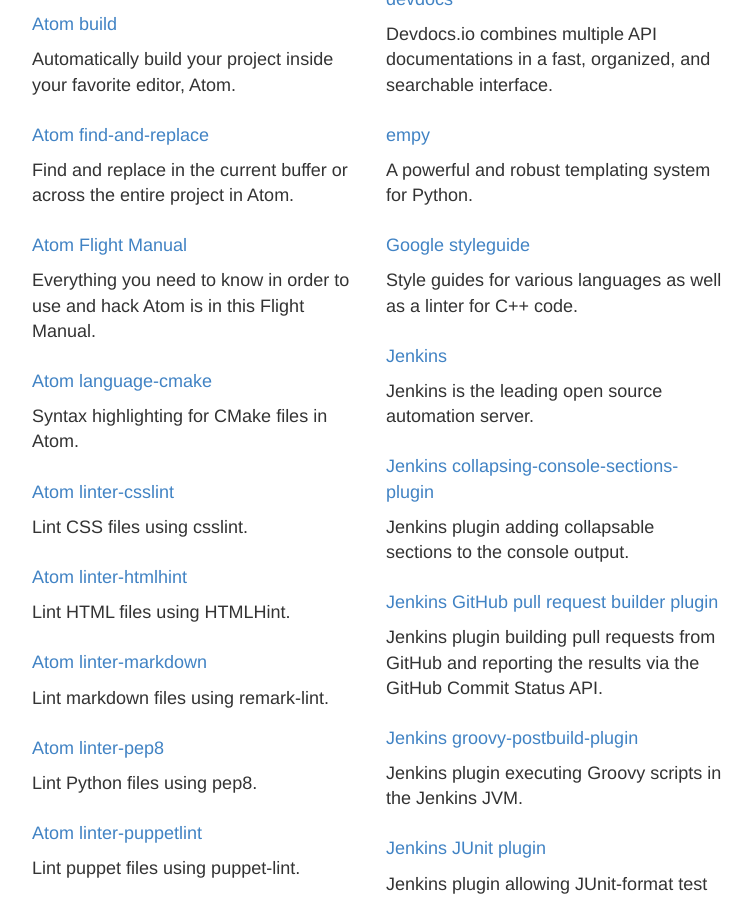
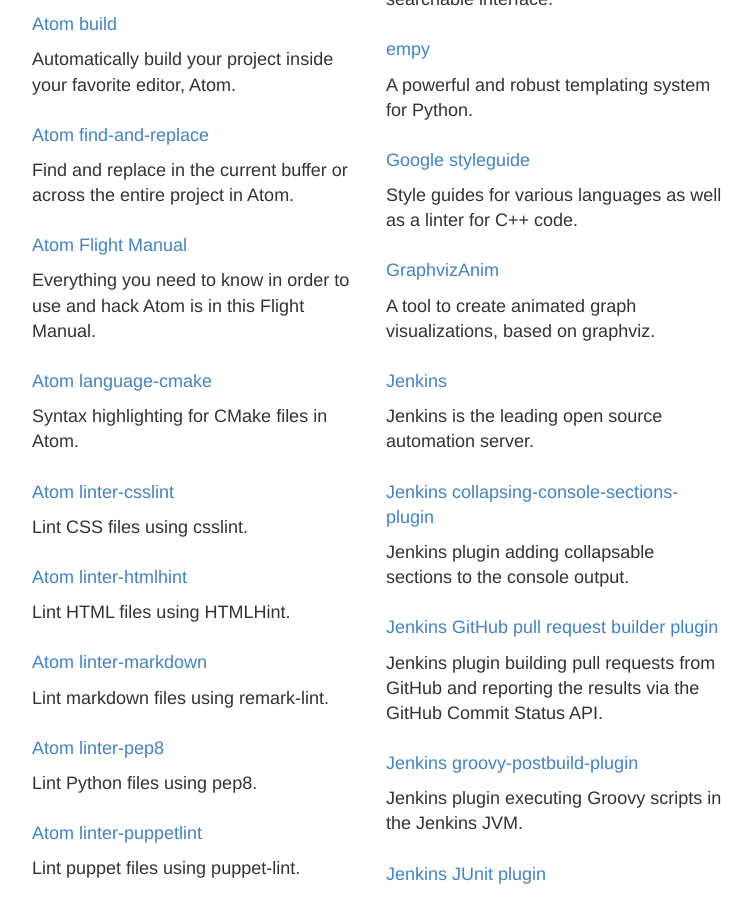
Before and after one commit to dirk-thomas/dirk-thomas.github.io, a Jekyll site: the page built from projects/index.md, in a window 1280 px wide and 900 px high, scrolled down 1504 px. Shown: the whole window, without its empty margins (278-1030 px from the left). Built offline with Jekyll 4.4.1, drawn with Linux system fonts in a browser that asks for light colours; emoji names are drawn with the system emoji font.

Commit message:
add GraphvizAnim to project list

```diff
--- a/projects/index.md
+++ b/projects/index.md
@@ -196,6 +196,10 @@
 
   Style guides for various languages as well as a linter for C++ code.
 
+* [GraphvizAnim](https://github.com/mapio/GraphvizAnim/issues?q=author%3Adirk-thomas)
+
+  A tool to create animated graph visualizations, based on graphviz.
+
 * [Jenkins](https://github.com/jenkinsci/jenkins/issues?q=author%3Adirk-thomas)
 
   Jenkins is the leading open source automation server.
```
